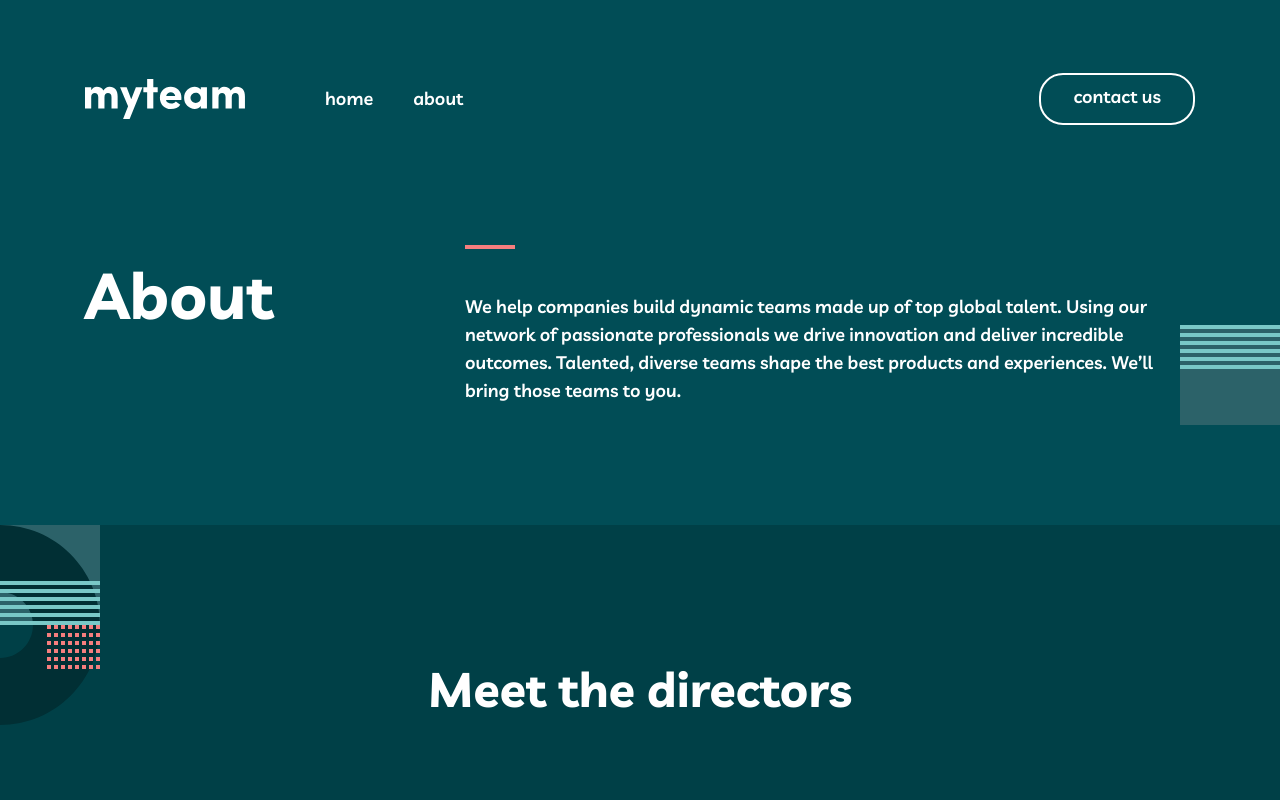
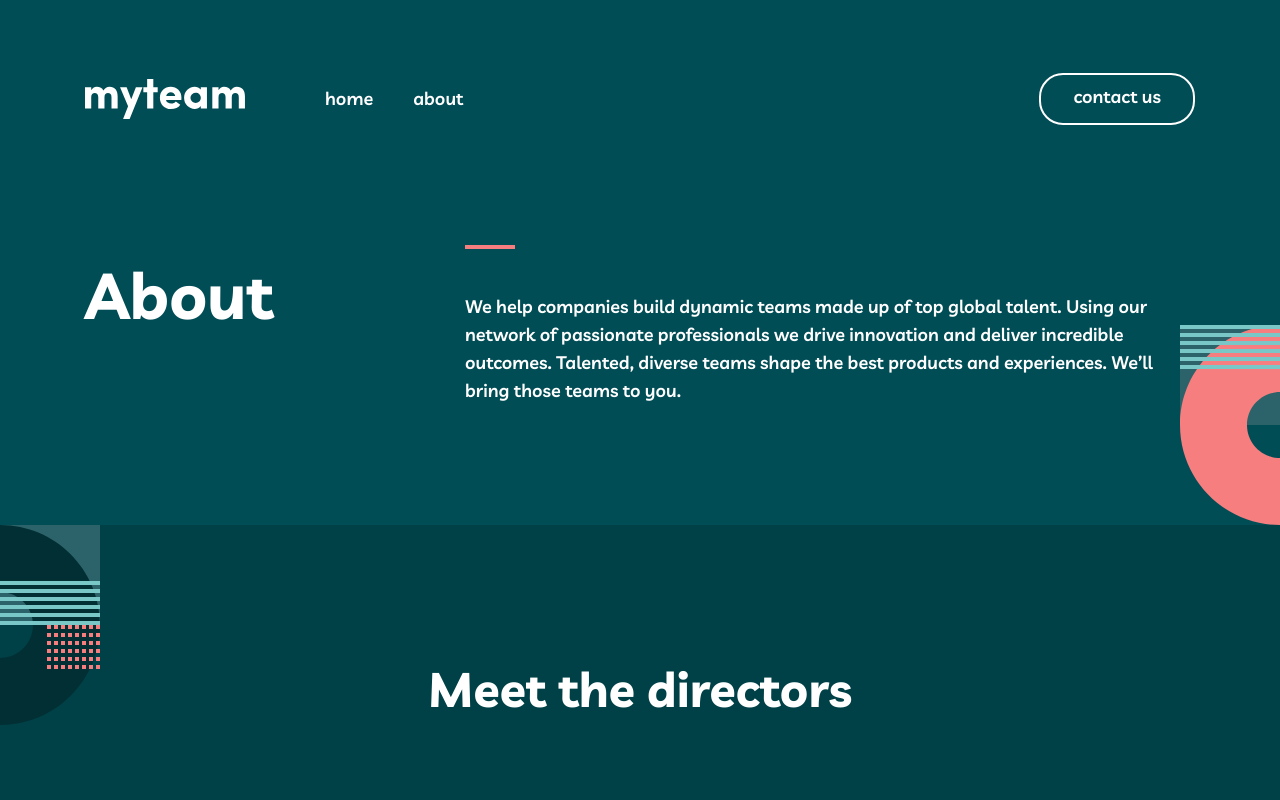
Before and after one commit to mackieva/myteam, a Next.js app: page /about in a window 1280 px wide. Shown: the top 800 px of the page. Built offline with nearby package versions, Linux system fonts and the light colour scheme.

Commit message:
about hero svg fix

```diff
--- a/components/about/about-hero.tsx
+++ b/components/about/about-hero.tsx
@@ -1,7 +1,7 @@
 const AboutHero = () => {
 	return (
-		<section className='pt-[120px] relative'>
-			<div className='max-w-[1110px] mx-auto pb-[120px] grid grid-cols-[350px_730px] gap-[30px] relative'>
+		<section className='py-[120px] relative'>
+			<div className='max-w-[1110px] mx-auto grid grid-cols-[350px_730px] gap-[30px] relative'>
 				<div>
 					<h1 className='text-[64px] leading-[100px] max-w-[10ch]'>About</h1>
 				</div>
@@ -25,7 +25,7 @@ const AboutHero = () => {
 					<path fill='#2C6269' d='M100 100H0V0h100z' />
 					<path
 						fill='#F67E7E'
-						d='M100 0c55.228 0 100 44.77<svg xmlns="http://www.w3.org/2000/svg" width="200" height="200"><g fill="none" fill-rule="evenodd"><path fill="#2C6269" d="M100 100H0V0h100z"/><path fill="#F67E7E" d="M100 0c55.228 0 100 44.772 100 100s-44.772 100-100 100S0 155.228 0 100 44.772 0 100 0zm0 67c-18.225 0-33 14.775-33 33s14.775 33 33 33 33-14.775 33-33-14.775-33-33-33z"/><path fill="#79C8C7" d="M100 40v4H0v-4h100zm0-8v4H0v-4h100zm0-8v4H0v-4h100zm0-8v4H0v-4h100zm0-8v4H0V8h100zm0-8v4H0V0h100z"/></g></svg>2 100 100s-44.772 100-100 100S0 155.228 0 100 44.772 0 100 0zm0 67c-18.225 0-33 14.775-33 33s14.775 33 33 33 33-14.775 33-33-14.775-33-33-33z'
+						d='M100 0c55.228 0 100 44.772 100 100s-44.772 100-100 100S0 155.228 0 100 44.772 0 100 0zm0 67c-18.225 0-33 14.775-33 33s14.775 33 33 33 33-14.775 33-33-14.775-33-33-33z'
 					/>
 					<path
 						fill='#79C8C7'
```
